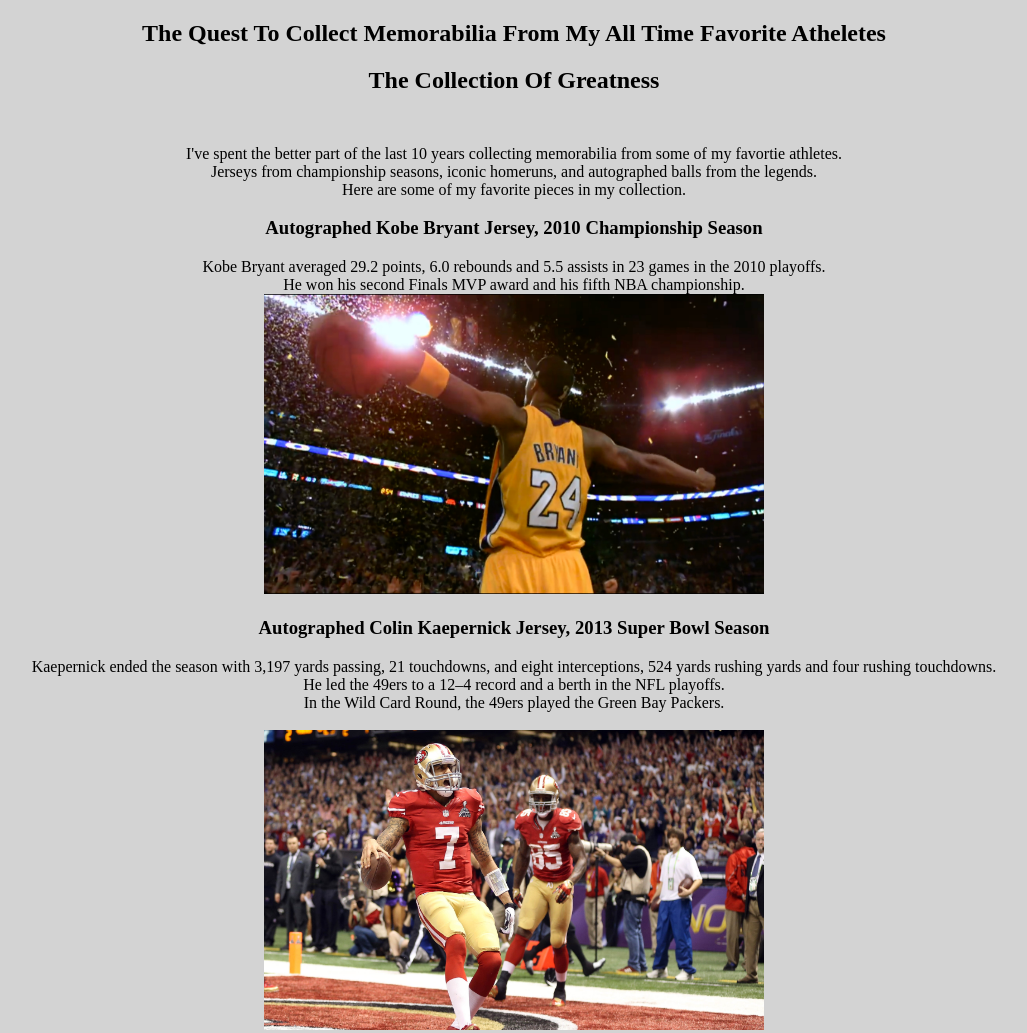
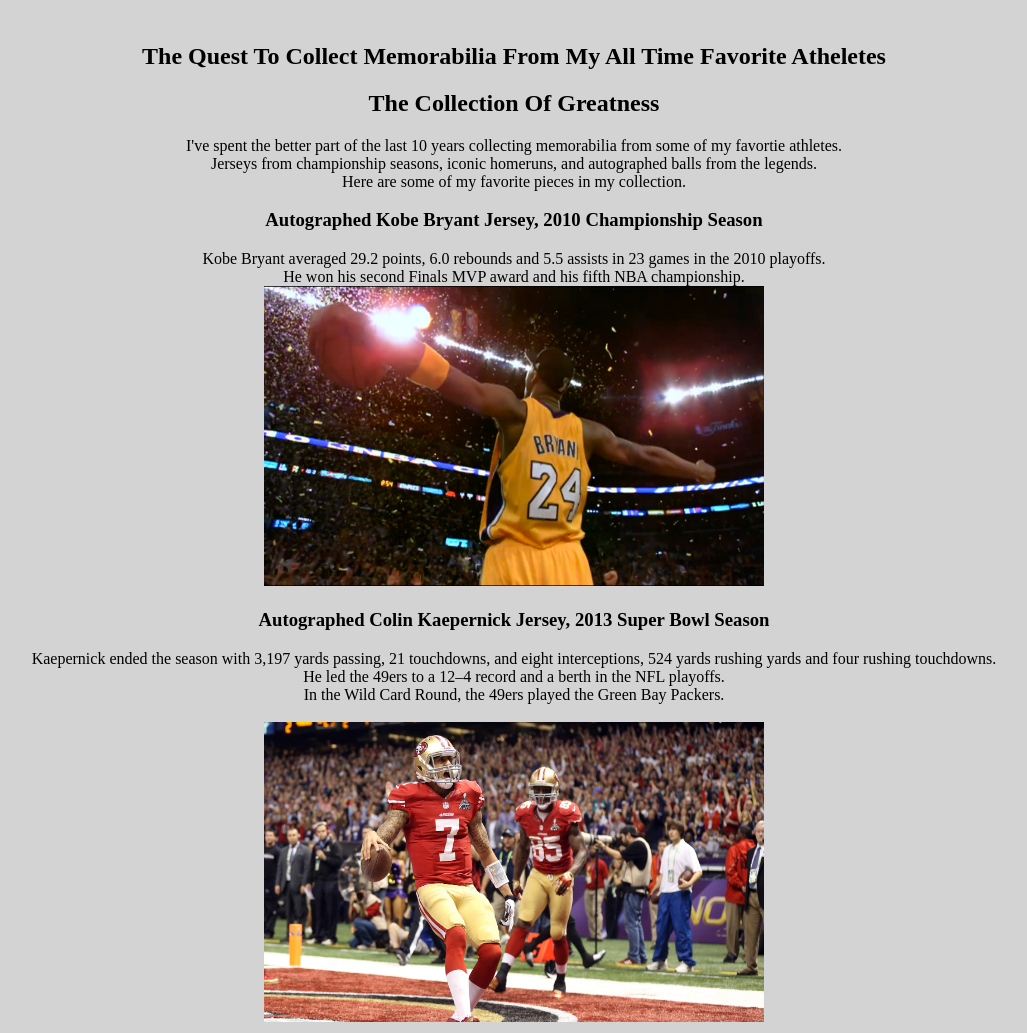
Before and after one commit to PHL-LC101-April22/js-assignment-4-html-me-something-AaronMMEaton, a website: page index.html in a window 1280 px wide. Shown: the top 1033 px of the page, without its empty margins (126-1153 px from the left). Drawn offline with Linux system fonts and the light colour scheme.

Commit message:
add some dope html

```diff
--- a/index.html
+++ b/index.html
@@ -6,7 +6,7 @@
 
    </head>
 
-
+   <main>
 
    <body>
       <!-- Write your HTML in this file! -->
@@ -14,17 +14,14 @@
       <h1 id =mainHeading> The Quest To Collect Memorabilia From My All Time Favorite Atheletes</h1>
       <header><h2>The Collection Of Greatness</h2></header>
 
-      <main>
+
 
       <p>
 
          I've spent the better part of the last 10 years collecting memorabilia from some of my favortie athletes. <br>
          Jerseys from championship seasons, iconic homeruns, and autographed balls from the legends.<br>
-      Here are some of my favorite pieces in my collection.
-
-
+      Here are some of my favorite pieces in my collection. <br>
       </p>
-
 
             <article>
          <h3> Autographed Kobe Bryant Jersey, 2010 Championship Season </h3>
@@ -33,7 +30,6 @@
 
             <div><img src="images/https---i.cdn.tntdrama.com-assets-images-2020-09-Arena_Kobe.png.jpeg" width = "500" height= "300" alt = "Kobe Photo"> </div>
             </article>
-
 
 
    <article>
@@ -47,16 +43,12 @@
            <div><img src="images/c01-v3niners-04-16_9.jpg" width = "500" height= "300" alt = "Kaepernick Photo"> </div>
 
 
-
-
       <article>
          <h3> Autographed Barry Bonds Homerun Ball, 2001 Record Season </h3>
          <p> On Oct. 7, 2001, Barry Bonds stepped up to the plate and knocked his 73rd baseball of the season over the fence. <br>
             He pushed past Mark McGwire as the all-time single-season home run record holder. </p>
             <img src="images/barry-bonds-73-mabanglo-getty2jpg.jpg" width = "500" height= "300" alt = "Bonds Photo"></div>
          </article>
-
-
 
 
 
```
